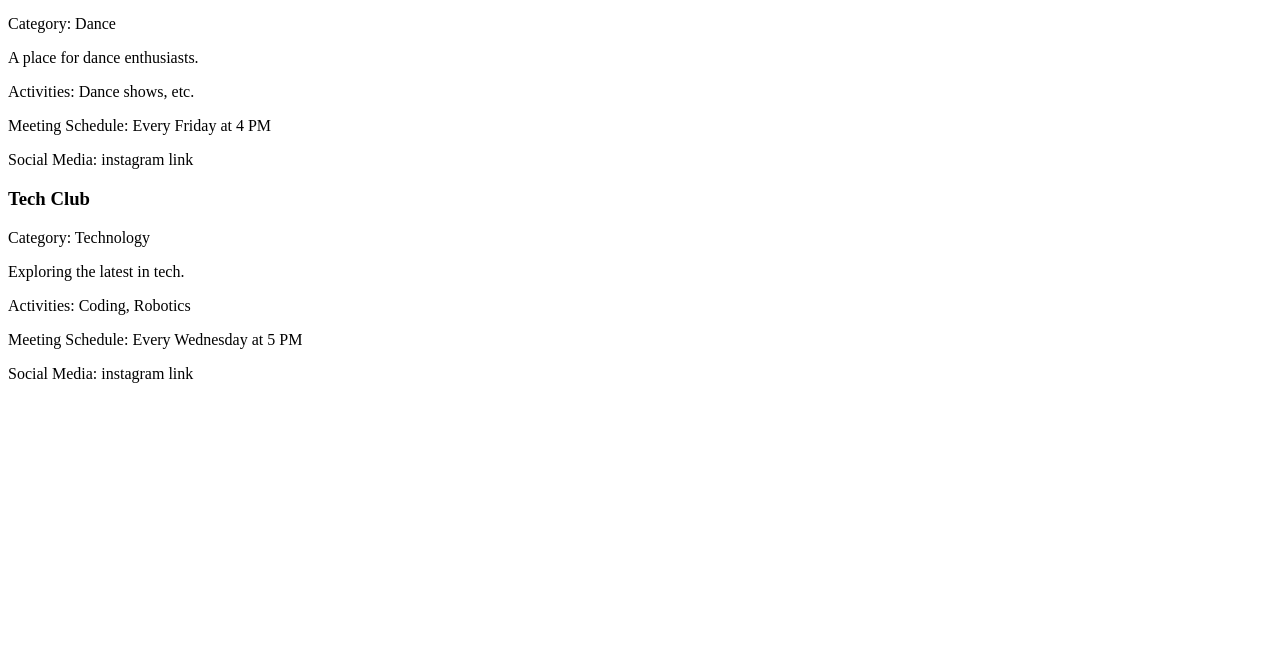
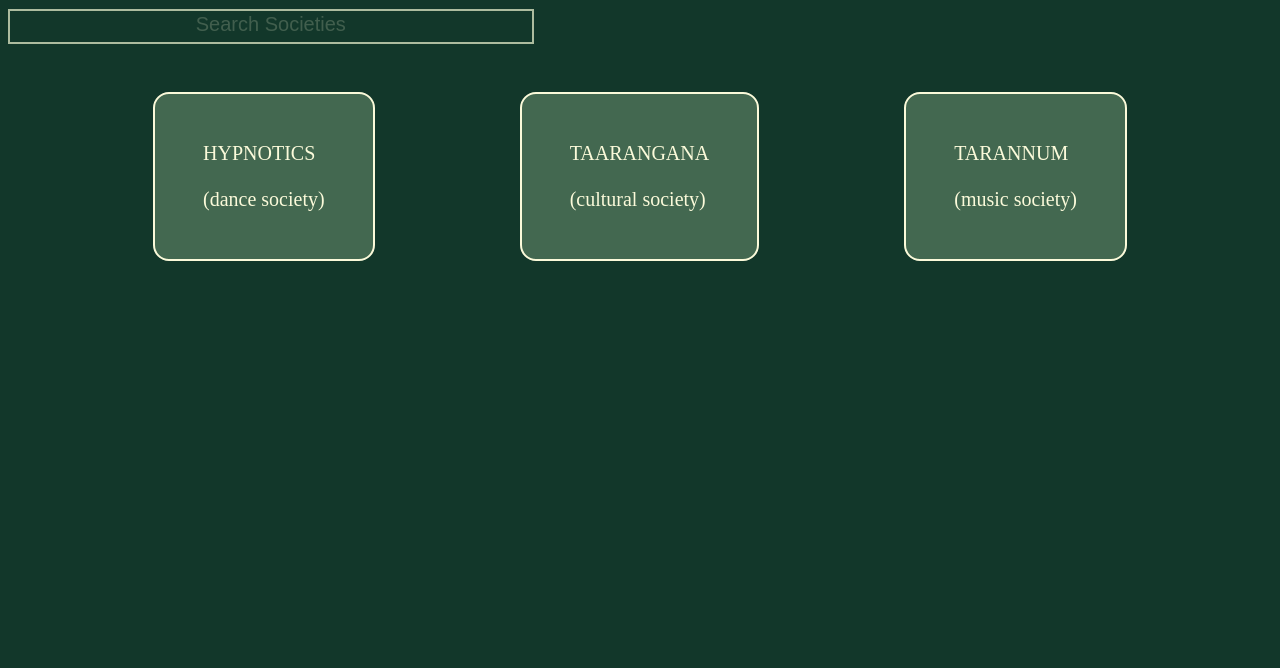
Before and after one commit to advika31/DEV21SPRINT, a plain HTML site: page pages/society.html in a window 1280 px wide. Shown: the part 132-800 px from the top of the page. Drawn offline with Linux system fonts and the light colour scheme.

Commit message:
gave styling and made societies a link inspite of just text.

```diff
--- /dev/null
+++ b/pages/society.css
@@ -0,0 +1,56 @@
+/* this css file is made by ANUSHKA */
+body{
+    background-color: #12372A;
+}
+h2{
+    text-align: center;
+    color: #FBFADA;
+    font-size: 50px;
+    /* border: 2px solid #45A29E ; */
+
+}
+
+::placeholder{
+    color: #FBFADA;
+    opacity: 20%;
+    font-size: 150%;
+}
+
+.societies input{
+    width: 40%;
+    height: 150%;
+    padding: .5rem;
+    /* margin-left: 20%;
+    margin-right: 20%rem; */
+    border: 2px solid #ADBC9F ;
+    background-color: #12372A;
+    text-align: center;
+    color: #FBFADA;
+    /* font-size: 150%; */
+}
+
+.card-cont1{
+    margin-top: 3rem;
+    color: #FBFADA;
+    display: flex;
+    justify-content: space-evenly;
+
+}
+
+.card{
+    cursor: pointer;
+    border: 2px solid #FBFADA;
+    background-color: #436850;
+    padding: 3rem;
+    border-radius: 1rem;
+}
+
+.card a{
+    text-decoration: none;
+    color: #FBFADA;
+    font-size: 20px;
+}
+
+.card.hover{
+    background-color: #12372A;
+}
--- a/pages/society.html
+++ b/pages/society.html
@@ -4,12 +4,25 @@
     <meta charset="UTF-8">
     <meta name="viewport" content="width=device-width, initial-scale=1.0">
     <title>Document</title>
+    <link rel="stylesheet" href="society.css">
 </head>
 <body>
     <section id="societies" class="societies">
         <h2>Societies and Clubs</h2>
-        <input type="text" id="search" placeholder="Search Societies">
+        <input type="text" id="search" placeholder="Search Societies" >
         <div id="society-list">
+            <div class="card-cont1">
+                <div class="card" id="hypnotics">
+                    <a href="./socities/hypnotics.html" >HYPNOTICS<br><br>(dance society)</a>
+                </div>
+                <div class="card" id="taarangana">
+                    <a href="./socities/taarangana.html">TAARANGANA <br><br>(cultural society)</a>
+                </div>
+                <div class="card" id="tarannum">
+                    <a href="./socities/tarannum.html">TARANNUM<br><br>(music society)</a>
+                </div>
+            </div>
+
         </div>
     </section>
 
--- /dev/null
+++ b/pages/teacher.css
@@ -0,0 +1,17 @@
+h1{
+    text-align: center;
+    color: #FBFADA;
+    font-size: 35px;
+}
+
+body{
+    background-color: #12372A;
+}
+
+h2{
+    color: #FBFADA;
+}
+
+p{
+    color: #ADBC9F;
+}
--- a/scripts/society.js
+++ b/scripts/society.js
@@ -1,41 +1,43 @@
-document.addEventListener('DOMContentLoaded', () => {
-  const societies = [
-      { name: 'Hypnotics', category: 'Dance', description: 'A place for dance enthusiasts.', activities: 'Dance shows, etc.', meeting: 'Every Friday at 4 PM', social: 'instagram link' },
-      { name: 'Tech Club', category: 'Technology', description: 'Exploring the latest in tech.', activities: 'Coding, Robotics', meeting: 'Every Wednesday at 5 PM', social: 'instagram link' },
-  ];
+// document.addEventListener('DOMContentLoaded', () => {
+//   const societies = [
+//       { name: 'Hypnotics'},
+//       { name: 'Taarangana'},
+//       {name: 'Tarannum'}
+//   ];
 
-  const societyList = document.getElementById('society-list');
-  societies.forEach(society => {
-      const societyItem = document.createElement('div');
-      societyItem.className = 'society-item';
-      societyItem.innerHTML = `
-          <h3>${society.name}</h3>
-          <p>Category: ${society.category}</p>
-          <p>${society.description}</p>
-          <p>Activities: ${society.activities}</p>
-          <p>Meeting Schedule: ${society.meeting}</p>
-          <p>Social Media: ${society.social}</p>
-      `;
-      societyList.appendChild(societyItem);
-  });
+// //   const societyList = document.getElementById('society-list');
+// //   societies.forEach(society => {
+// //       const societyItem = document.createElement('div');
+// //       societyItem.className = 'society-item';
+// //       societyItem.innerHTML = `
+// //           <h3>${society.name}</h3>
+// //           <p>Category: ${society.category}</p>
+// //           <p>${society.description}</p>
+// //           <p>Activities: ${society.activities}</p>
+// //           <p>Meeting Schedule: ${society.meeting}</p>
+// //           <p>Social Media: ${society.social}</p>
+// //       `;
+// //       societyList.appendChild(societyItem);
+// //   });
 
-  const searchInput = document.getElementById('search');
-  searchInput.addEventListener('input', () => {
-      const searchTerm = searchInput.value.toLowerCase();
-      const filteredSocieties = societies.filter(society => society.name.toLowerCase().includes(searchTerm));
-      societyList.innerHTML = '';
-      filteredSocieties.forEach(society => {
-          const societyItem = document.createElement('div');
-          societyItem.className = 'society-item';
-          societyItem.innerHTML = `
-              <h3>${society.name}</h3>
-              <p>Category: ${society.category}</p>
-              <p>${society.description}</p>
-              <p>Activities: ${society.activities}</p>
-              <p>Meeting Schedule: ${society.meeting}</p>
-              <p>How to Join: ${society.join}</p>
-          `;
-          societyList.appendChild(societyItem);
-      });
-    });
-});
+//   const searchInput = document.getElementById('search');
+//   searchInput.addEventListener('input', () => {
+//       const searchTerm = searchInput.value.toLowerCase();
+//       const filteredSocieties = societies.filter(society => society.name.toLowerCase().includes(searchTerm));
+//       societyList.innerHTML = '';
+//       filteredSocieties.forEach(society => {
+//           const societyItem = document.createElement('div');
+//           societyItem.className = 'card';
+//           societyItem.innerHTML = `<a href="./socities/${societies.name}.html">${societies.name}</a>`
+// //           societyItem.innerHTML = `
+// //               <h3>${society.name}</h3>
+// //               <p>Category: ${society.category}</p>
+// //               <p>${society.description}</p>
+// //               <p>Activities: ${society.activities}</p>
+// //               <p>Meeting Schedule: ${society.meeting}</p>
+// //               <p>How to Join: ${society.join}</p>
+// //           `;
+//           societyList.appendChild(societyItem);
+//       });
+//     });
+// });
--- a/scripts/teacher.js
+++ b/scripts/teacher.js
@@ -9,7 +9,7 @@ document.addEventListener('DOMContentLoaded', function(){
         const teacherItem = document.createElement('div');
         teacherItem.className = 'teacher-item';
         teacherItem.innerHTML = `
-            <h3>${feedback.teacher}</h3>
+            <h2>${feedback.teacher}</h2>
             <p>${feedback.feedback}</p>
         `;
         teacherForumContent.appendChild(teacherItem);
--- a/style.css
+++ b/style.css
@@ -2,12 +2,11 @@ body {
   font-family: Arial, sans-serif;
   margin: 0;
   padding: 0;
-  background-color: #f4f4f4;
+  background-color: #12372A;
 }
 
 .heading {
-  background-color: #000000;
-  color: white;
+  background-color: #12372A;
   padding: 1rem;
   text-align: center;
 }
@@ -17,7 +16,7 @@ section {
 }
 
 .societies, .events, .roadmap, .places, .teachers {
-  background-color: white;
+  background-color: #12372A;
   padding: 1rem;
   border-radius: 5px;
 }
@@ -28,7 +27,7 @@ section {
 }
 
 .feedback-form {
-  background-color: white;
+  background-color: #12372A;
   padding: 1rem;
   border-radius: 5px;
 }
@@ -50,8 +49,8 @@ section {
 }
 
 footer {
-  background-color: #333;
-  color: white;
+  background-color: #ADBC9F;
+  color: BLACK;
   text-align: center;
   padding: 1rem;
   position: fixed;
@@ -60,14 +59,24 @@ footer {
 }
 
 .card{
-  border: 2px solid black;
+
+  border: 3px solid #FBFADA;
   width: 43.9%;
-  border-radius: 5rem;
+  border-radius: 3rem;
   padding: 1rem;
-  margin: 0.5rem;
+  padding-top: 6rem;
+  /* margin: 0.5rem; */
   text-align: center;
   box-shadow: 0 2px 5px rgba(0,0,0,0.1);
   cursor: pointer;
+  color: #FBFADA;
+  height: 5rem;
+  background-color: #436850;
+  margin-left: 1rem;
+  margin-right: 1rem;
+  /* margin: 2rem; */
+  margin-bottom: 2rem;
+  margin-top: 2.5rem;
   /* margin-right: 1rem;
   margin-left: 1rem;
   margin-top: 8rem;
@@ -84,6 +93,7 @@ footer {
 
 .card:hover {
   box-shadow: 0 4px 10px rgba(0,0,0,0.2);
+  background-color: #12372A;
 }
 
 .section {
@@ -105,3 +115,12 @@ footer {
   width: 700px;
   margin-left: -200px ;
 }
+
+h1{
+  color: #FBFADA;
+}
+
+.card a{
+  text-decoration: none;
+  color: #FBFADA;
+}
```
Also changed, not shown: index.html (+1 -1 lines), pages/socities/hypnotics.html (added, +11 -0 lines), pages/teacher.html (+2 -1 lines), pages/socities/taarangana.html (added), pages/socities/tarannum.html (added), resources/woman-female-icon.png (added).
